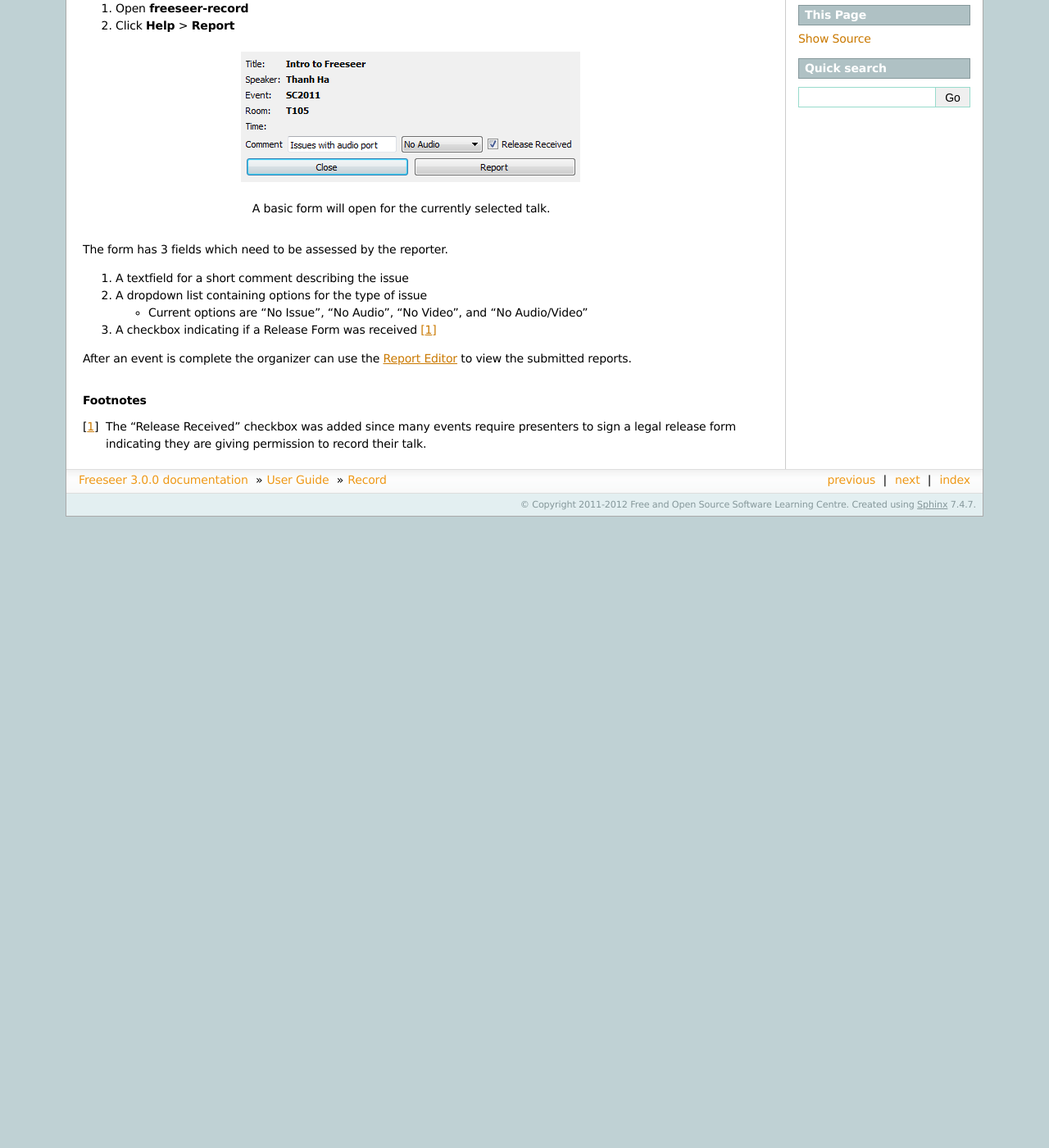
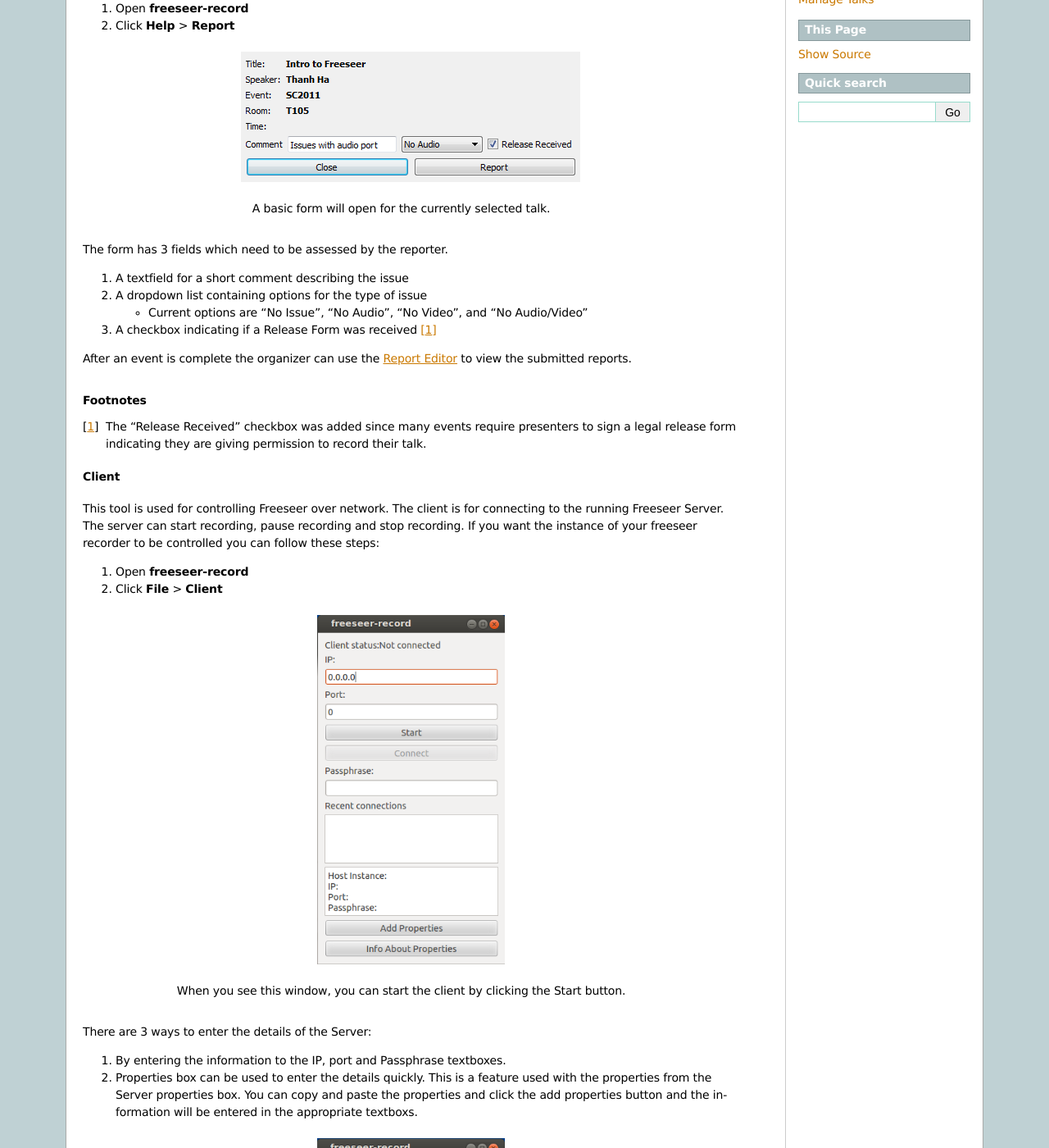
Before and after one commit to Freeseer/freeseer, a Sphinx documentation site: the page built from source/userguide/record.rst, in a window 1280 px wide and 1400 px high, scrolled down 419 px. Shown: the whole window at 82% size. Built offline with Sphinx 7.4.7, drawn with Linux system fonts in a browser that asks for light colours; pages that are not in the unit, such as notebooks, are missing from menus; before the commit the page ends 1049 px from its top, so only the background shows below that; some of the changed text lies outside the part shown.

Commit message:
Added client entry in the userguide/record.rst. Made a server.rst that includes and introduction to the server and how to. Added a line to index.rst to access server

```diff
--- a/source/userguide/index.rst
+++ b/source/userguide/index.rst
@@ -16,6 +16,7 @@ If you ever have to refer to this guide, then please :doc:`let us know </contact
    record
    talkeditor
    reporteditor
+   server
    config/index
    config/plugins/index
 .. freeseer-record = Record
--- a/source/userguide/record.rst
+++ b/source/userguide/record.rst
@@ -50,3 +50,29 @@ view the submitted reports.
   to record their talk.
 .. Typically this option is used with the "No Issue" flag unless there are issues with the recording.
 .. TODO: Review the above line before adding it back, I find it confusing.
+
+Client
+......
+
+This tool is used for controlling Freeseer over network. The client is for connecting to the running Freeseer Server. The server can start recording, pause recording and stop recording. If you want the instance of your freeseer recorder to be controlled you can follow these steps:
+
+1. Open **freeseer-record**
+2. Click **File** > **Client**
+
+.. figure:: /images/client_s1.png
+    :align: center
+
+    When you see this window, you can start the client by clicking the Start button.
+
+There are 3 ways to enter the details of the Server:
+
+1. By entering the information to the IP, port and Passphrase textboxes.
+2. Properties box can be used to enter the details quickly. This is a feature used with the properties from the Server properties box. You can copy and paste the properties and click the add properties button and the information will be entered in the appropriate textboxs.
+
+.. figure:: /images/client_s2.png
+    :align: center
+
+3. If you have used this feature before and successfully connected to the Freeseer Server it will be on the recent connections box. You can choose the one that you would like to connect to from the list and the appropriate textboxs will be filled with the information.
+
+.. figure:: /images/client_s3.png
+    :align: center
```
Also changed, not shown: source/userguide/server.rst (added, +48 -0 lines), source/images/client_s1.png (added), source/images/client_s2.png (added), source/images/client_s3.png (added), source/images/client_s4.png (added), source/images/server_s1.png (added), source/images/server_s2.png (added), source/images/server_s3.png (added), source/images/server_s4.png (added), source/images/server_s5.png (added).
